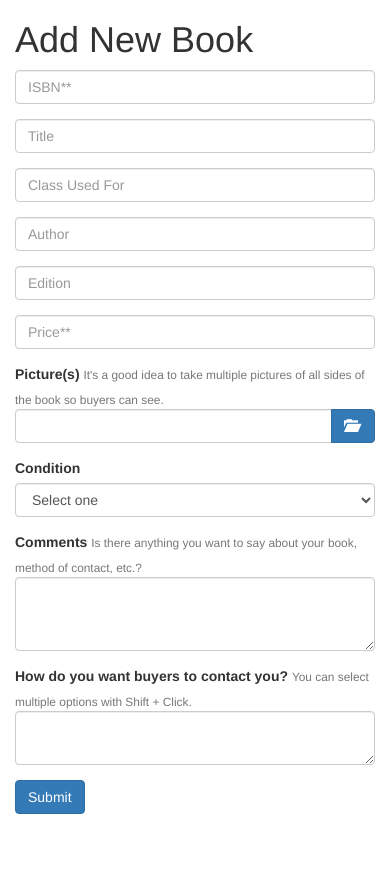
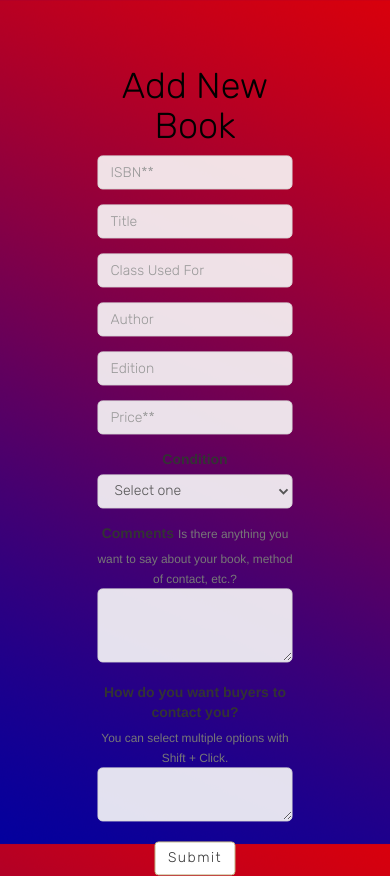
Before and after one commit to WebServiceIO/BookTradeSite, a PHP site: page /create_post.php in a window 390 px wide. Before the commit the page ends 814 px from the top, so only its background shows below. Run offline with PHP 8.4, Linux system fonts and the light colour scheme; the visitor is signed in with stand-in values (Sample User, id 1); some libraries are stand-ins or nearby versions.

Commit message:
Fix styles for creating post

```diff
--- a/create_post.php
+++ b/create_post.php
@@ -1,24 +1,21 @@
-
 <!DOCTYPE html>
 <html lang="en">
 
 <head>
     <title>bookxchange</title>
     <meta charset="utf-8">
+    <meta http-equiv="X-UA-Compatible" content="IE=edge">
     <meta name="viewport" content="width=device-width, initial-scale=1">
     <meta name="author" content="Christine Nguyen Tanner Summers Giovanni Hernandez David Ghermezi">
     <meta name="description" content="The solution for buying and selling textbooks.">
     <meta name="keywords" content="bookxchange christine nguyen tanner summers giovanni hernandez david ghermezi">
     <!-- CSS -->
-    <link rel="stylesheet" href="http://maxcdn.bootstrapcdn.com/bootstrap/3.3.4/css/bootstrap.min.css">
-    <link rel="stylesheet" href="bower_components/bootstrap-fileinput/css/fileinput.min.css" media="all" type="text/css">
-
+    <link rel="stylesheet" href="bower_components/bootstrap/dist/css/bootstrap.min.css">
+    <link rel="stylesheet" href="includes/css/createPost.css">
     <!-- JavaScript -->
-    <script src = "https://ajax.googleapis.com/ajax/libs/jquery/1.11.1/jquery.min.js"></script>
-    <script src="http://maxcdn.bootstrapcdn.com/bootstrap/3.3.4/js/bootstrap.min.js"></script>
-    <script src="bower_components/bootstrap-fileinput/js/fileinput.min.js"></script>
+    <script src="includes/js/jquery1.11.1/jquery.min.js"></script>
+    <script src="bower_components/bootstrap/dist/js/bootstrap.min.js"></script>
 </head>
-
 <body>
 
 
@@ -44,8 +41,10 @@
 
     ?>
 
+    <div id="wrapper-content">
         <div class="container">
             <h1>Add New Book</h1>
+
             <form action="<?php $_SERVER['REQUEST_URI'] ?>" method="post">
                 <?php if(isset($_POST['ISBN'])) { if(empty($_POST['ISBN'])) { echo '<h3 style="background-color:red;"> Please enter the ISBN number </h3>'; } } ?>
                 <div class="form-group">
@@ -66,11 +65,6 @@
                 <?php if(isset($_POST['Price'])) { if(empty($_POST['Price'])) { echo '<h3 style="background-color:red;">  Please enter the book\'s price </h3>'; } } ?>
                 <div class="form-group">
                     <input type="number" name="Price" class="form-control" id="inputPrice" aria-describedby="enterPrice" placeholder="Price**">
-            </div>
-            <div class="form-group">
-                <label class="picture-label">Picture(s)</label>
-                <small id="picturesHelp" class="form-text text-muted">It's a good idea to take multiple pictures of all sides of the book so buyers can see.</small>
-                <input id="pictures" type="file" class="file" multiple data-show-upload="false" data-show-caption="true">
                 </div>
                 <div class="form-group">
                     <label for="condition">Condition</label>
@@ -96,8 +90,9 @@
                     <textarea class="form-control" id="contact" rows="2" name="Contact"></textarea>
 
                 </div>
-            <input type="submit" class="btn btn-primary">
+                <button type="submit" class="btn btn-default btn-transparent">Submit</button>
             </form>
+        </div>
     </div>
 
 </body>
--- /dev/null
+++ b/includes/css/createPost.css
@@ -0,0 +1,106 @@
+@import url('https://fonts.googleapis.com/css?family=Rubik:300');
+
+/* Main */
+html, body {
+    height: 100%;
+    width: 100%;
+}
+
+body {
+    margin: 0;
+    background: url("../images/LoginRegBackground.png") center center/100% 100% no-repeat fixed !important;
+    -webkit-background-size: cover;
+    -o-background-size: cover;
+    -moz-background-size: cover;
+    background-size: cover;
+}
+
+#wrapper-content {
+    width: 100%;
+    height: 100%;
+    position: relative;
+}
+
+.container {
+    width: 60%;
+    top: 50%;
+    left: 50%;
+    transform: translate(-50%, -50%);
+    padding: 0;
+    position: absolute;
+    text-align: center;
+}
+
+h1 {
+    color: black;
+    font-family: 'Rubik', sans-serif;
+}
+
+/* Form */
+.form-control {
+    margin: 0;
+    background: rgba(250, 250, 250, 0.9);
+    border: 1px solid #DCDCDC;
+    border-radius: 5px;
+    box-shadow: none;
+    display: inline-block;
+    font-family: 'Rubik', sans-serif;
+}
+
+.form-control:hover,
+.form-control:focus {
+    border: 1px solid #DCDCDC;
+    box-shadow: none;
+    -webkit-box-shadow: none;
+}
+
+/* Submit Button */
+.btn-default {
+    border: 1px solid #C0B283;
+    color: #373737;
+    font-family: 'Rubik', sans-serif;
+    letter-spacing: 1.5px;
+    -webkit-transition: color 0.3s ease-in-out;
+    -o-transition: color 0.3s ease-in-out;
+    -moz-transition: color 0.3s ease-in-out;
+    transition: color 0.3s ease-in-out;
+}
+
+.btn-default:hover {
+    background: transparent;
+    border: 1px solid #C0B283;
+    color: #C0B283;
+}
+
+.btn-default:focus,
+.btn-default:active {
+    background-image: none;
+    outline: 0;
+    -webkit-box-shadow: none;
+    box-shadow: none;
+}
+
+/* Media Queries */
+@media only screen and (max-width: 575px) {
+    .container {
+        margin-top: 30%;
+        margin-bottom: 30%;
+        width: 95%;
+    }
+}
+
+@media only screen and (max-width: 767px) {
+    .container {
+        margin-top: 20%;
+        margin-bottom: 20%;
+        width: 70%;
+    }
+}
+
+@media only screen and (max-width: 991px) {
+    .container {
+        margin-top: 10%;
+        margin-bottom: 10%;
+        width: 50%;
+    }
+}
--- a/index.php
+++ b/index.php
@@ -76,8 +76,6 @@
                                 </ul>
                                 </li>
                             ';
-
-                            echo '<li><a href="create_post.php">Create Post</a></li>';
                         }
                     }
                     else
@@ -256,7 +254,7 @@
     <div class="container-fluid footer">
         <span class="glyphicon glyphicon-copyright-mark" aria-hidden="true"></span>
         <span class="footer-desc">
-            2016 bookXchange All rights reserved. Designed and coded with love by
+            Designed and coded with love by
             <a href="http://cs480-projects.github.io/teams-fall2016/WebHeads/index.html">
                 &lt;WebHeads/&gt;
             </a>
--- a/register.php
+++ b/register.php
@@ -1,5 +1,5 @@
 <!DOCTYPE html>
-<html>
+<html lang="en">
 
 <head>
     <title>bookxchange</title>
```
Also changed, not shown: home.php (+56 -13 lines), includes/css/main.css (+15 -0 lines). Lines whose indentation alone changed are shown as unchanged.
